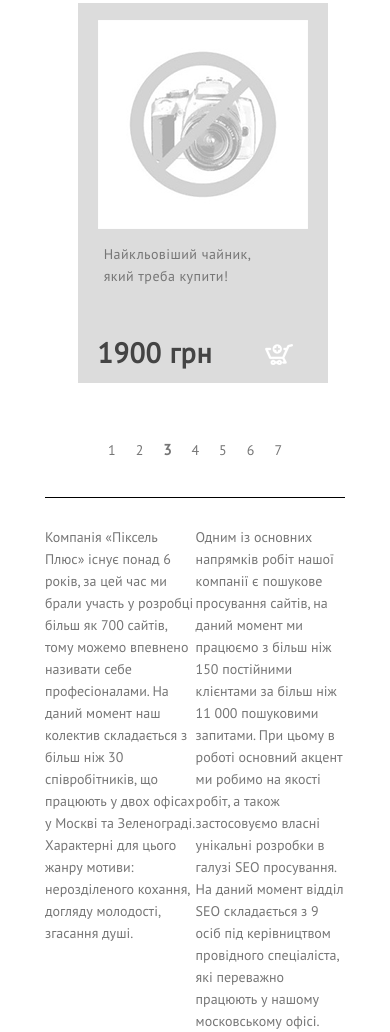
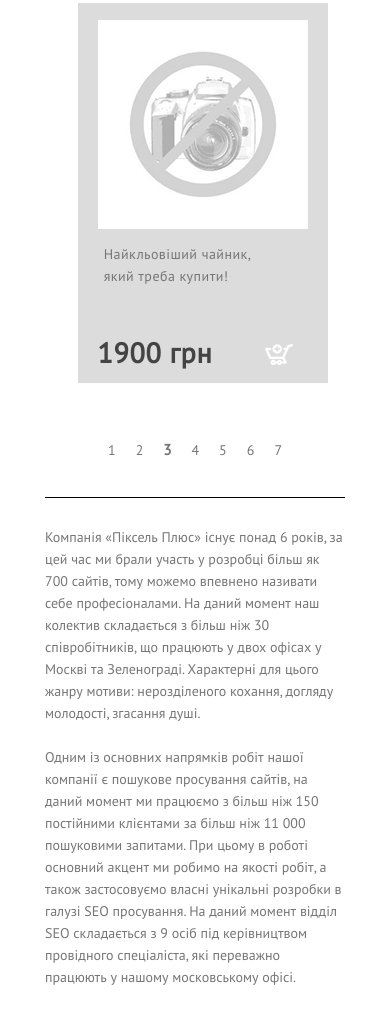
Before and after one commit to unseenPrime/unseen_layout3, a website built with Parcel: page index.html in a window 390 px wide. Shown: the part 2117-3149 px from the top of the page. After the commit the page ends 3105 px from the top, so only its background shows below. Built offline with nearby package versions, Linux system fonts and the light colour scheme; files whose address does not match are found by name.

Commit message:
Покращив адаптив.

```diff
--- a/css/style.css
+++ b/css/style.css
@@ -577,6 +577,16 @@ margin-right: 35px;
     justify-content: space-evenly;
     margin-bottom: 40px;
   }
+  .content__centerblock__interesting__info{
+    flex-direction: column;
+  }
+  .interesting__info_1{
+    width: 300px;
+  }
+  .interesting__info_2{
+    width: 300px;
+    padding-top: 45px;
+  }
   .breadcrumbs__box{
     text-align: center;
     padding-left: 0px;
```
